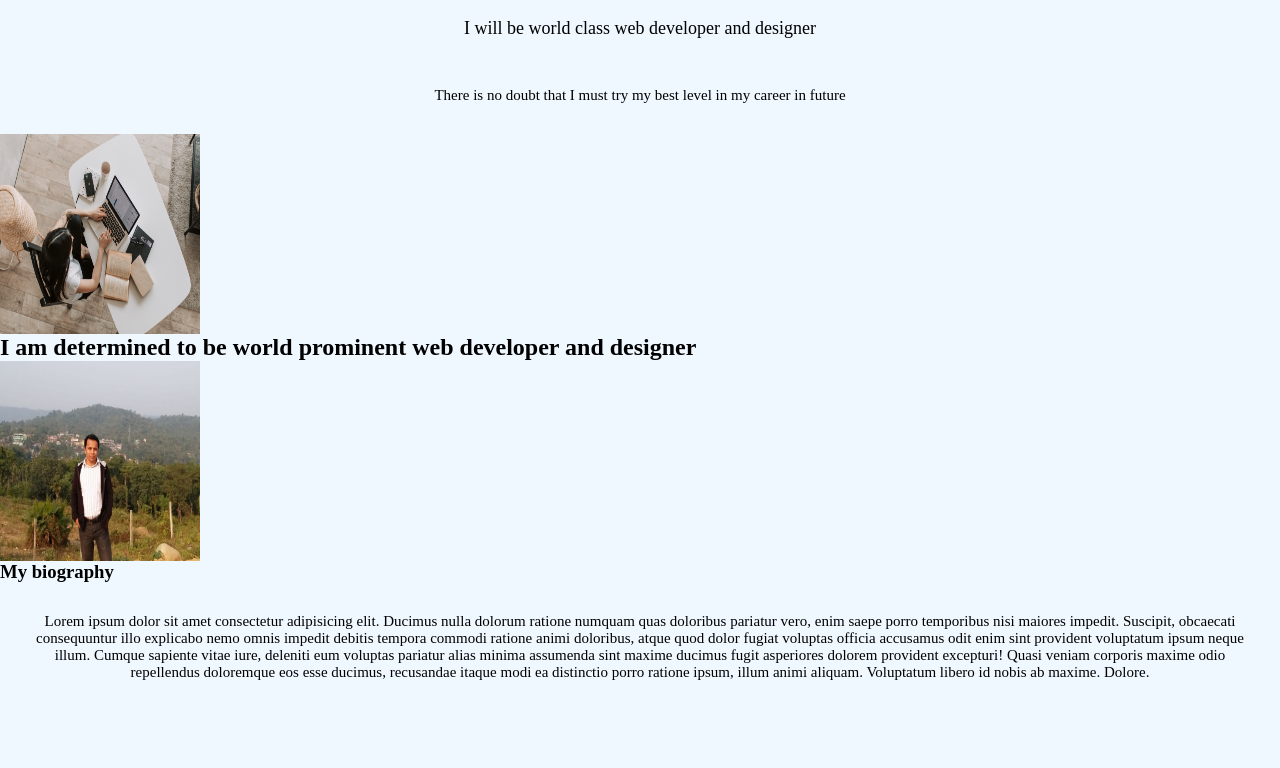
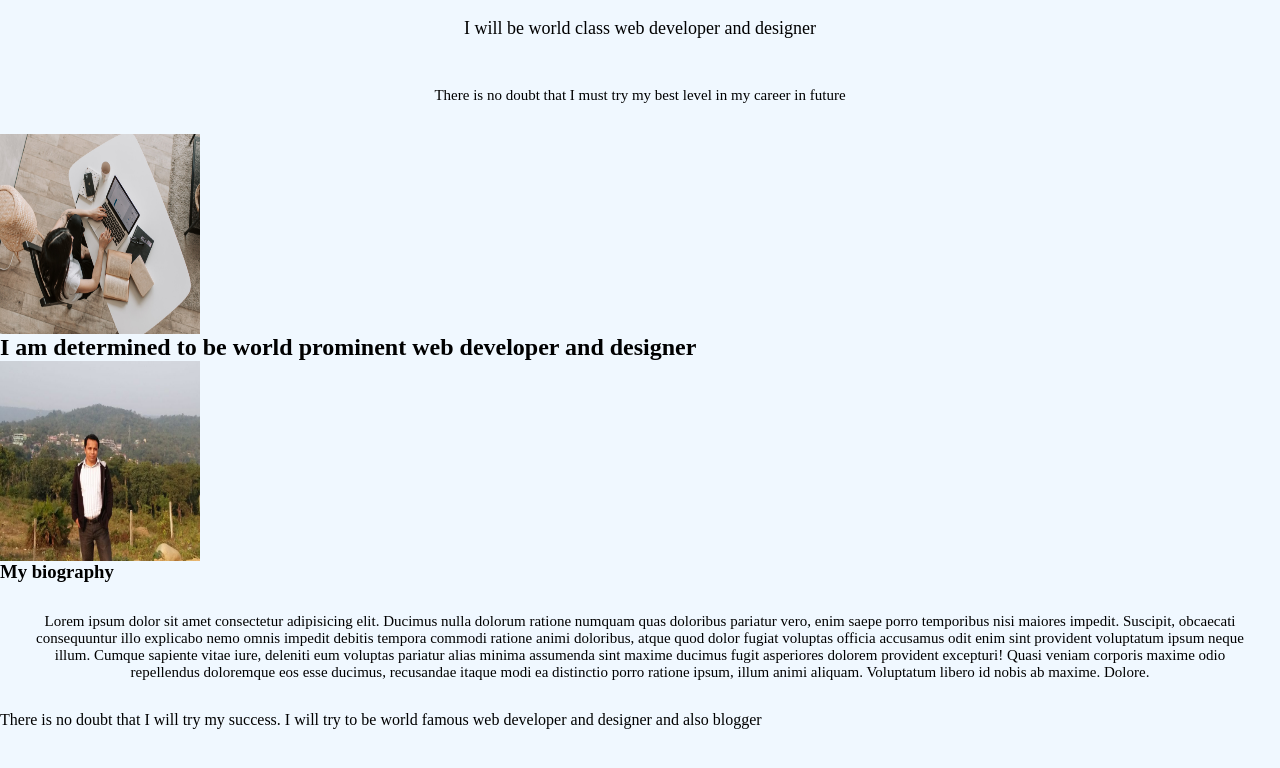
Before and after one commit to Robiul0023/website-five-repo, a plain HTML site: page index.html in a window 1280 px wide. Drawn offline with Linux system fonts and the light colour scheme.

Commit message:
something changes

```diff
--- a/index.html
+++ b/index.html
@@ -28,6 +28,8 @@
     repellendus doloremque eos esse ducimus, recusandae itaque modi ea distinctio
      porro ratione ipsum,
     illum animi aliquam. Voluptatum libero id nobis ab maxime. Dolore.</p>
+    There is no doubt that I will try my success.
+    I will try to be world famous web developer and designer and also blogger
    </div>
 
 </body>
```
